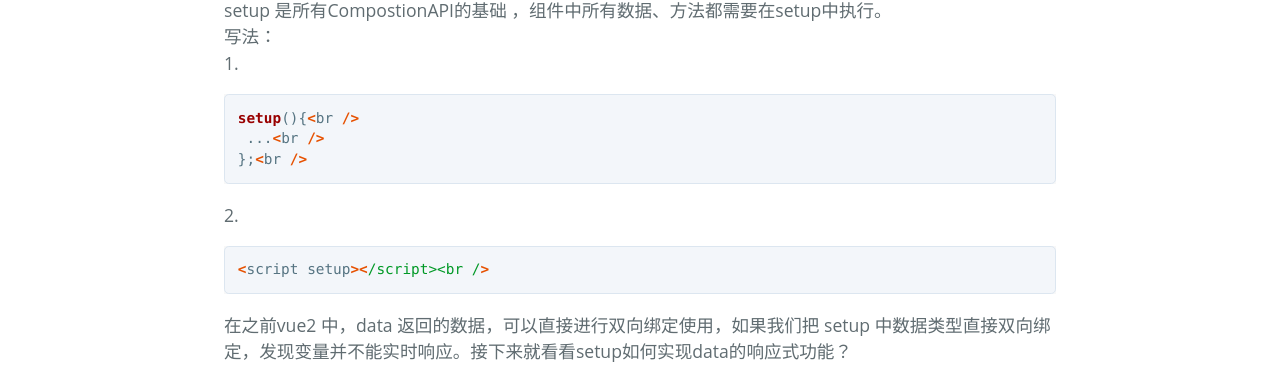
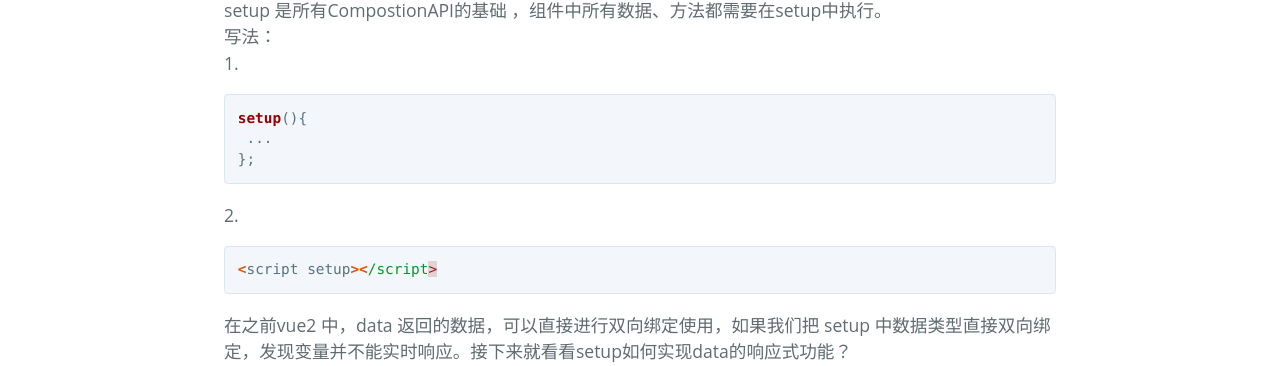
Before and after one commit to valiant0801/braveBlog, a Jekyll site: the page built from _posts/2023-7-18-vue3 setup.md, in a window 1280 px wide and 900 px high. Shown: the part 421-787 px from the top of the window. Built offline with Jekyll 4.4.1, drawn with Linux system fonts in a browser that asks for light colours; some web fonts are replaced.

Commit message:
Update 2023-7-18-vue3 setup.md

````diff
--- a/_posts/2023-7-18-vue3 setup.md
+++ b/_posts/2023-7-18-vue3 setup.md
@@ -8,14 +8,16 @@ stickie: true
 setup 是所有CompostionAPI的基础 ，组件中所有数据、方法都需要在setup中执行。 <br />
 写法：<br />
 1.
+
 ```javascript
-setup(){<br />
- ...<br />
-};<br />
+setup(){
+ ...
+};
 ```
 2.
+
 ```javascript
-<script setup></script><br />
+<script setup></script>
 ```
 在之前vue2 中，data 返回的数据，可以直接进行双向绑定使用，如果我们把 setup 中数据类型直接双向绑定，发现变量并不能实时响应。接下来就看看setup如何实现data的响应式功能？
 
````
